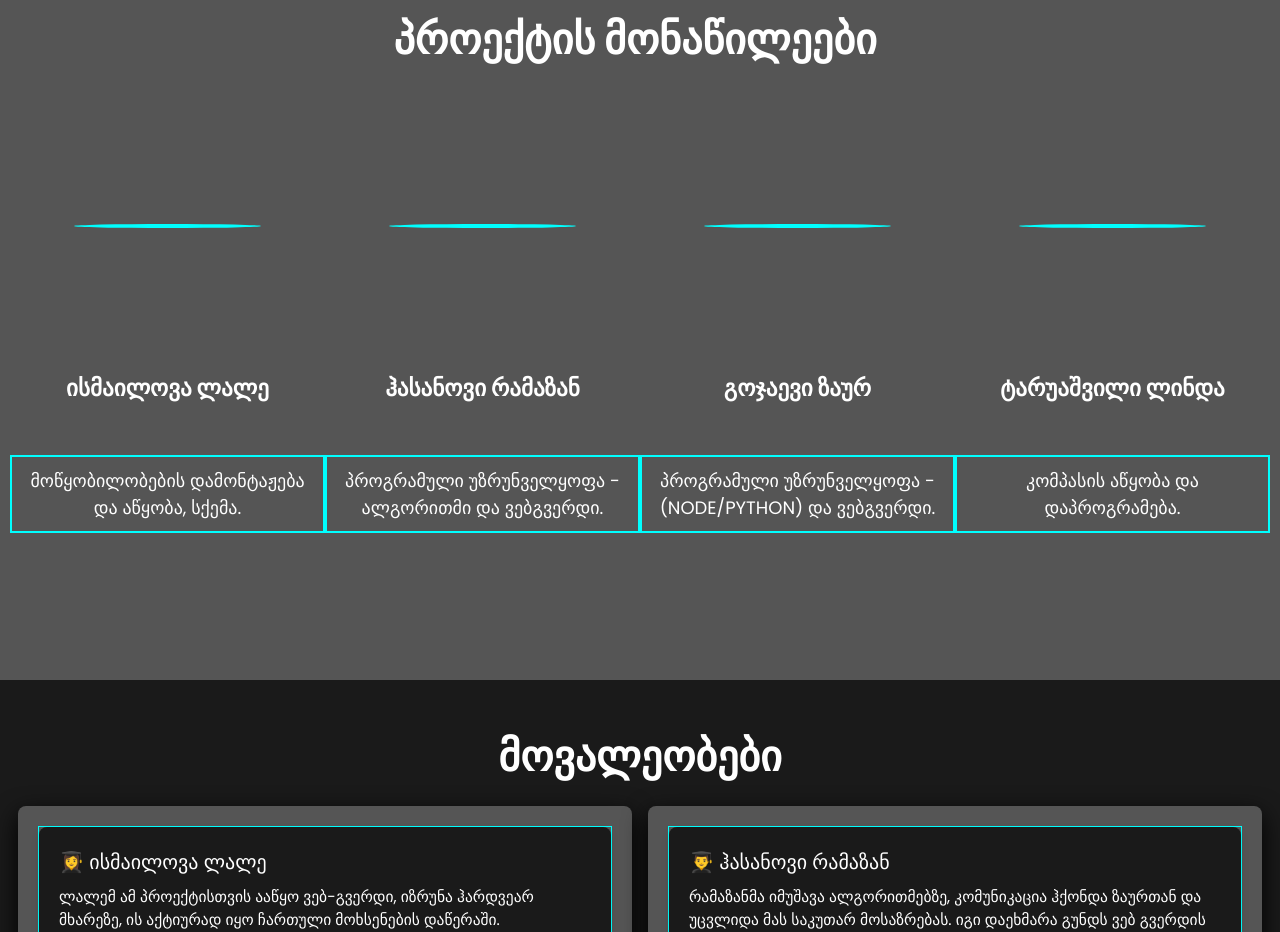
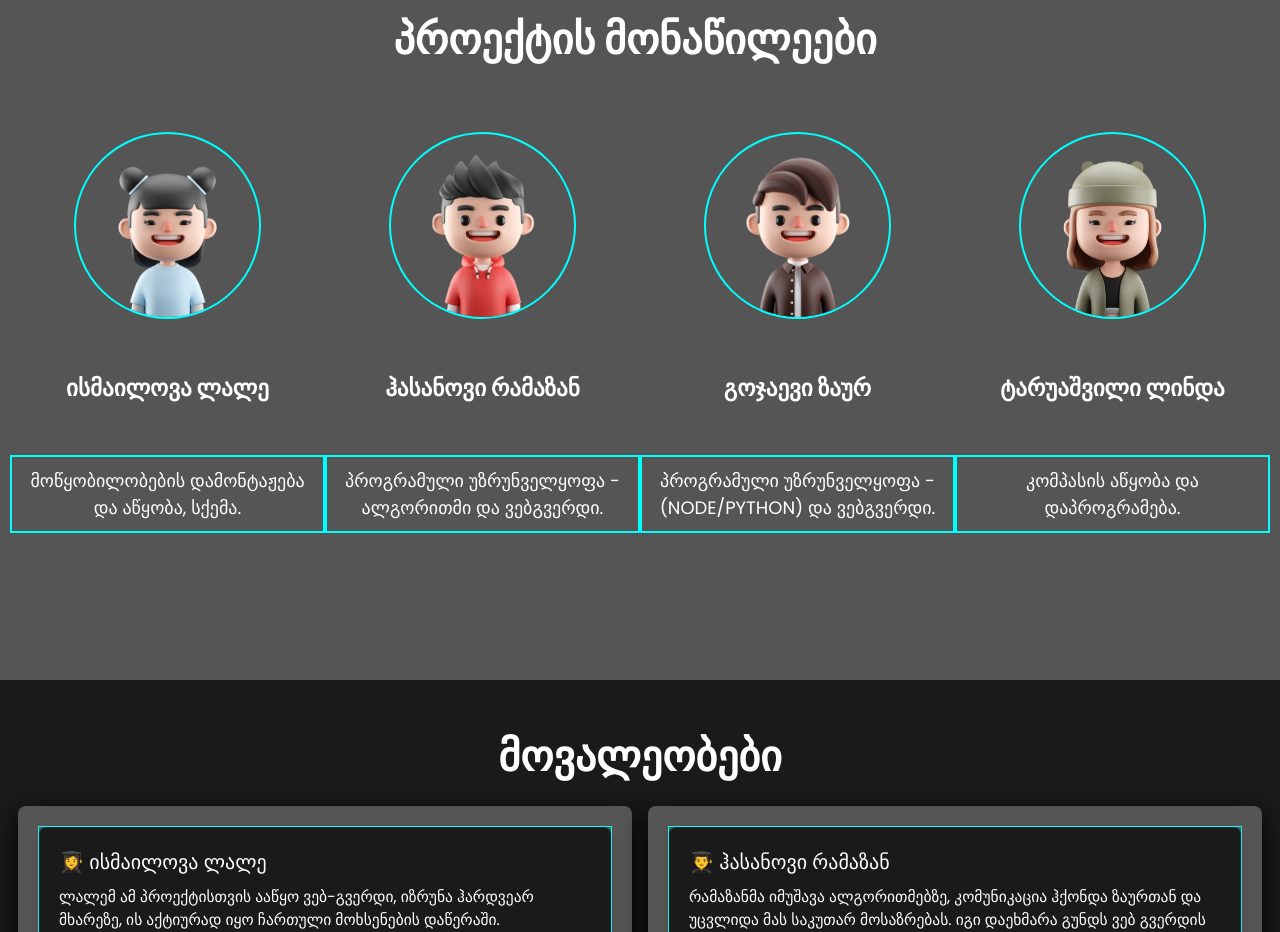
Before and after one commit to navigps/gpsnavi, a plain HTML site: page index.html in a window 1280 px wide. Shown: the part 920-1852 px from the top of the page. Drawn offline with nearby package versions, Linux system fonts and the light colour scheme.

Commit message:
Update index.html

```diff
--- a/index.html
+++ b/index.html
@@ -54,7 +54,7 @@
         <div class="row">
             <div class="about-item">
                 <div class="about-img">
-                    <img src="img/t.png" alt="">
+                    <img src="t.png" alt="">
                 </div>
                 <div class="about-content">
                     <h3>ისმაილოვა ლალე </h3>
@@ -64,7 +64,7 @@
             </div>
             <div class="about-item">
                 <div class="about-img">
-                    <img src="img/e.png" alt="">
+                    <img src="e.png" alt="">
                 </div>
 
                 <div class="about-content">
@@ -74,7 +74,7 @@
             </div>
             <div class="about-item">
                 <div class="about-img">
-                    <img src="img/k.png" alt="">
+                    <img src="k.png" alt="">
                 </div>
                 <div class="about-content">
                     <h3>გოჯაევი ზაურ</h3>
@@ -83,7 +83,7 @@
             </div>
             <div class="about-item">
                 <div class="about-img">
-                    <img src="img/l.png" alt="">
+                    <img src="l.png" alt="">
                 </div>
                 <div class="about-content">
                     <h3>ტარუაშვილი ლინდა </h3>
```
